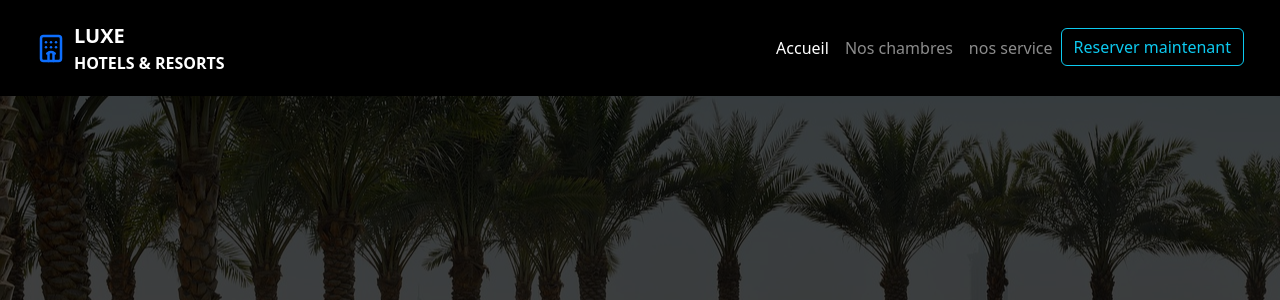
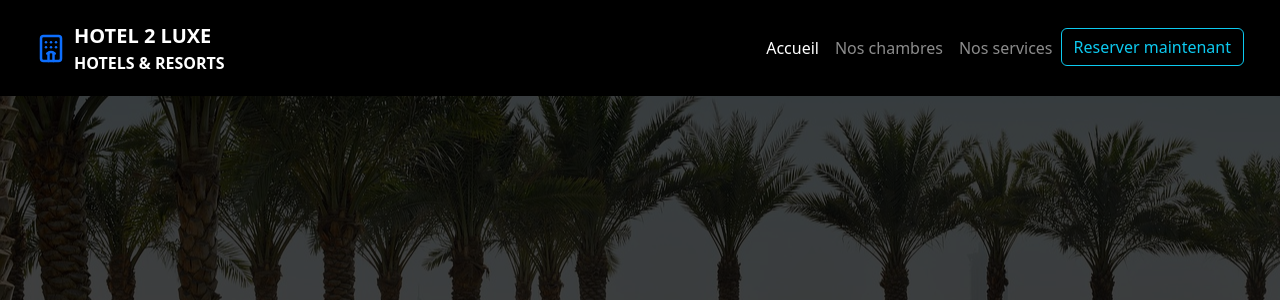
Before and after one commit to MrCyci6/Synthese_Hotel, a PHP site: page /views/home/home.php in a window 1280 px wide. Shown: the top 300 px of the page. Run offline with PHP 8.4, Linux system fonts and the light colour scheme; the template is opened without the code that fills it, so the values that code supplies are empty; a stand-in replaces the project's code that opens the database connection; some libraries are stand-ins or nearby versions.

Commit message:
feat(dacks): Add info_hotels route and update hotel details

```diff
--- a/clients/index.php
+++ b/clients/index.php
@@ -6,5 +6,5 @@
         exit();
     }
 */
-    header('Location: login');
+    header('Location: info_hotels');
     exit();
--- a/clients/models/Search.php
+++ b/clients/models/Search.php
@@ -49,7 +49,7 @@ class Search {
 	}
 
 	public static function getAvailableRooms(int $hotelId, string $dateDebut, string $dateFin): array {
-		$query = "SELECT c.id_chambre, c.nom, c.capacite, c.prix
+		$query = "SELECT c.id_chambre
               FROM chambre c
               WHERE c.id_hotel = :id_hotel
               AND c.id_chambre NOT IN (
--- a/clients/views/home/home.php
+++ b/clients/views/home/home.php
@@ -25,7 +25,7 @@
                 <path d="M10 22v-6.5m4 0V22"></path>
             </svg>
             <a class="navbar-brand fw-semibold d-flex flex-column ms-2" href="#navbarNav">
-                LUXE
+                HOTEL 2 LUXE
                 <span class="fs-6">HOTELS & RESORTS</span>
             </a>
         </div>
@@ -45,7 +45,7 @@
                     <a class="nav-link" href="#Bedroom">Nos chambres</a>
                 </li>
                 <li class="nav-item">
-                    <a class="nav-link" href="#Service">nos service</a>
+                    <a class="nav-link" href="#Service">Nos services</a>
                 </li>
                 <li class="nav-item">
                     <a class="btn btn-outline-info" href="#Book-place">Reserver maintenant</a>
@@ -59,7 +59,7 @@
 
 <!-- Choix du type de service -->
 <header class="position-relative d-flex align-items-center justify-content-center text-center"
-        style="height: 90vh; background: url('Images/hotel-7885138_1280.jpg') center/cover no-repeat;">
+        style="height: 90vh; background: url('images/hotel-7885138_1280.jpg') center/cover no-repeat;">
 
     <div class="position-absolute top-0 start-0 w-100 h-100 bg-black bg-opacity-75"></div>
 
--- a/models/creation.sql
+++ b/models/creation.sql
@@ -28,6 +28,7 @@ create table Hotel
 (
 	id_hotel SERIAL,
 	nom varchar(50) not null,
+    localisation varchar(50) not null,
 	id_classe int not null,
 PRIMARY KEY(id_hotel),
 FOREIGN KEY (id_classe) REFERENCES Classe (id_classe)
```
Also changed, not shown: clients/.htaccess.
